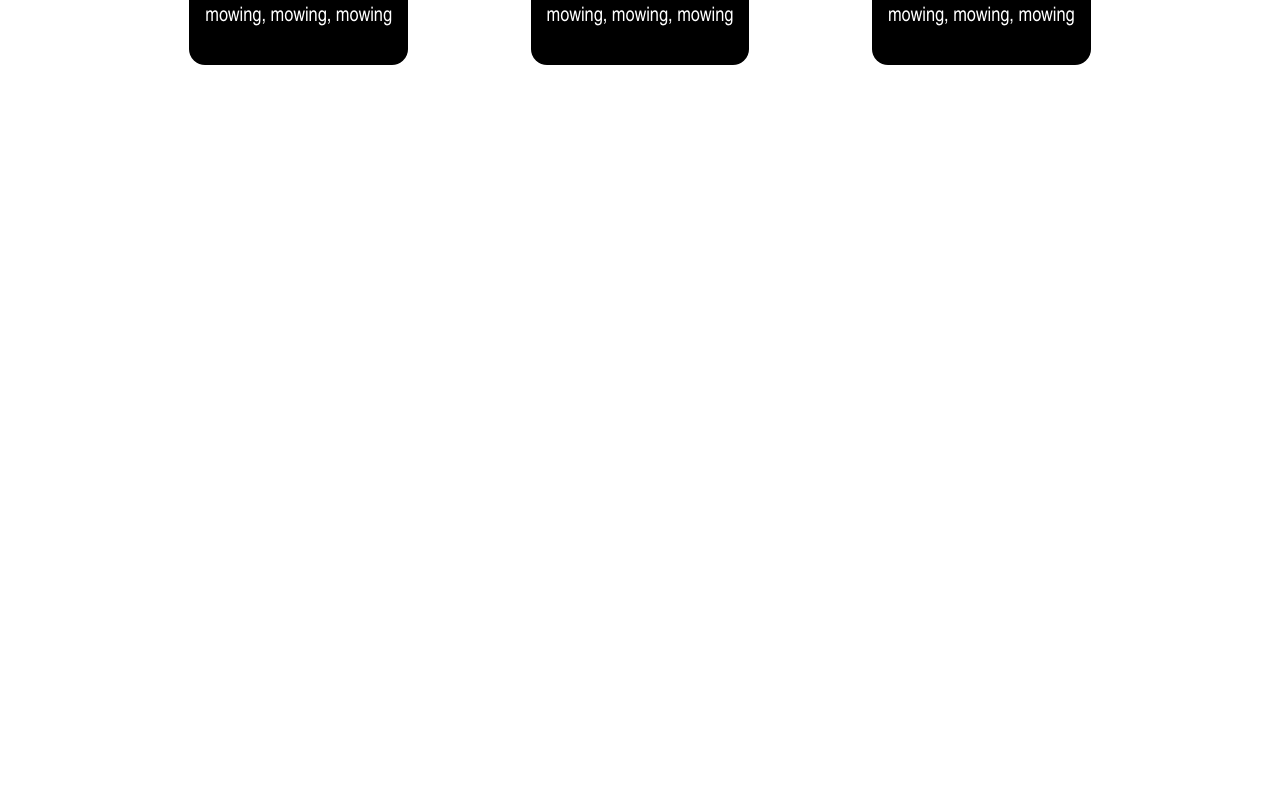
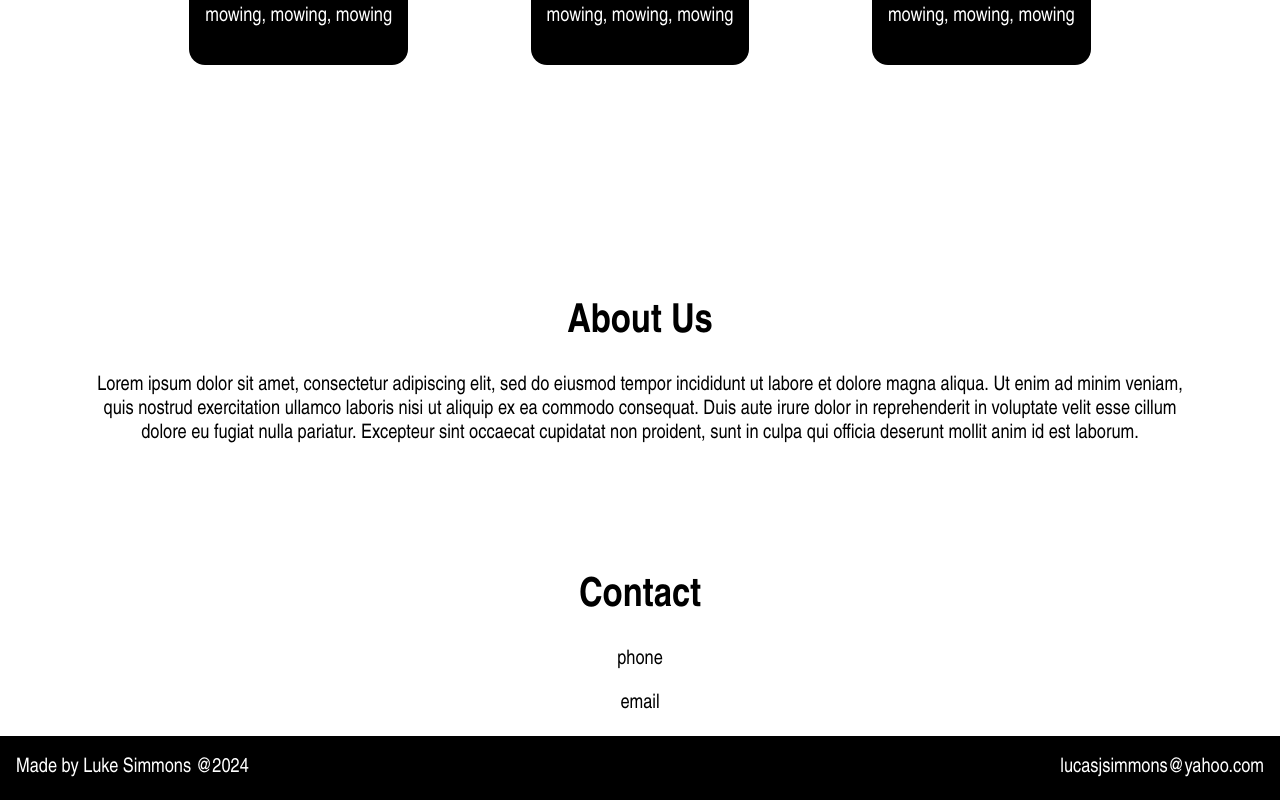
Before and after one commit to LukeJSimmons/heritage-landscape, a React (Create React App) app: page / in a window 1280 px wide. Shown: the part 1209-2009 px from the top of the page. Before the commit the page ends 1402 px from the top, so only its background shows below. Built offline with nearby package versions, Linux system fonts and the light colour scheme.

Commit message:
Add about, contact, and footer

```diff
--- a/src/App.js
+++ b/src/App.js
@@ -3,13 +3,19 @@ import './App.css';
 import Header from './components/header/Header';
 import Banner from './components/banner/Banner';
 import Services from './components/services/Services';
+import About from './components/about/About';
+import Contact from './components/contact/Contact';
+import Footer from './components/footer/Footer';
 
 function App() {
   return (
     <div className="App">
       <Header/>
       <Banner/>
-      <Services />
+      <Services/>
+      <About/>
+      <Contact/>
+      <Footer/>
     </div>
   );
 }
--- /dev/null
+++ b/src/components/about/About.css
@@ -0,0 +1,3 @@
+#about {
+    padding: 5rem;
+}
--- /dev/null
+++ b/src/components/about/About.js
@@ -0,0 +1,16 @@
+import React from "react";
+import './About.css';
+
+const About = () => {
+    return (
+        <div id="about">
+            <h1>About Us</h1>
+            <p>Lorem ipsum dolor sit amet, consectetur adipiscing elit, sed do eiusmod tempor incididunt ut labore et dolore magna aliqua.
+                Ut enim ad minim veniam, quis nostrud exercitation ullamco laboris nisi ut aliquip ex ea commodo consequat.
+                Duis aute irure dolor in reprehenderit in voluptate velit esse cillum dolore eu fugiat nulla pariatur.
+                Excepteur sint occaecat cupidatat non proident, sunt in culpa qui officia deserunt mollit anim id est laborum.</p>
+        </div>
+    );
+};
+
+export default About;
--- /dev/null
+++ b/src/components/contact/Contact.js
@@ -0,0 +1,14 @@
+import React from "react";
+import './Contact.css';
+
+const Contact = () => {
+    return (
+        <div id="contact">
+            <h1>Contact</h1>
+            <p>phone</p>
+            <p>email</p>
+        </div>
+    );
+};
+
+export default Contact;
--- /dev/null
+++ b/src/components/footer/Footer.css
@@ -0,0 +1,7 @@
+footer {
+    display: flex;
+    justify-content: space-between;
+    padding: 0 1rem;
+    color: white;
+    background-color: black;
+}
--- /dev/null
+++ b/src/components/footer/Footer.js
@@ -0,0 +1,13 @@
+import React from "react";
+import './Footer.css';
+
+const Footer = () => {
+    return (
+        <footer>
+            <p>Made by Luke Simmons @2024</p>
+            <p>lucasjsimmons@yahoo.com</p>
+        </footer>
+    );
+};
+
+export default Footer;
```
Also changed, not shown: src/components/contact/Contact.css (added).
